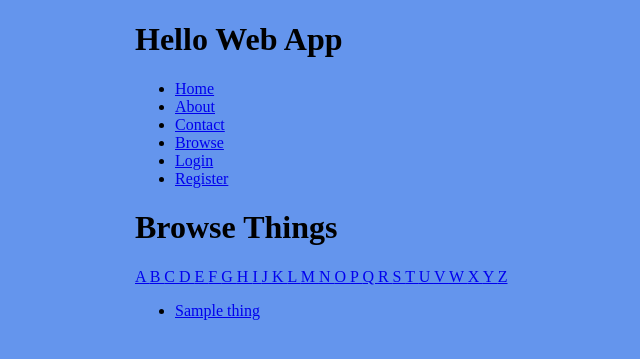
After one commit to robneal/hellowebapp, a Django app: page /browse/name/ in a window 1280 px wide. The commit adds this page. Shown: the top 359 px of the page, without its empty margins (25-665 px from the left). Run offline with Django 3.2, Linux system fonts and the light colour scheme; tables that the repository leaves empty hold one stand-in row (values such as "Sample post").

Commit message:
finished chapter 12

```diff
--- a/collection/templates/base.html
+++ b/collection/templates/base.html
@@ -24,6 +24,9 @@
                     <li>
                         <a href="{% url 'contact' %}">Contact</a>
                     </li>
+                    <li>
+                        <a href="{% url 'browse' %}">Browse</a>
+                    </li>
                     {% if user.is_authenticated %}
                         <li>
                             <a href="{% url 'auth_logout' %}">Logout</a>
--- /dev/null
+++ b/collection/templates/search/search.html
@@ -0,0 +1,30 @@
+{% extends 'base.html' %}
+{% block title %}
+    Browse - {{ block.super }}
+{% endblock title %}
+
+{% block content %}
+    <h1>
+        Browse Things{% if initial %} Starting with
+        '{{ initial|title }}'{% endif %}
+    </h1>
+
+    {% for letter in 'abcdefghijklmnopqrstuvwxyz' %}
+    <a href="{% url 'browse_by_name' initial=letter %}"
+    {% if initial == letter %}class="active"{% endif %}>
+        {{ letter|upper }}
+    </a>
+    {% endfor %}
+
+    {% for thing in things %}
+    <ul>
+        <li>
+            <a href="{% url 'thing_detail' slug=thing.slug %}">
+                {{ thing.name }}
+            </a>
+        </li>
+    </ul>
+    {% empty %}
+    <p>Sorry, no results!</p>
+    {% endfor %}
+{% endblock content %}
--- a/collection/views.py
+++ b/collection/views.py
@@ -87,3 +87,16 @@ def create_thing(request):
 	return render(request, 'things/create_thing.html', {
 		'form': form,
 	})
+
+
+def browse_by_name(request, initial=None):
+    if initial:
+        things = Thing.objects.filter(name__istartswith=initial)
+        things = things.order_by('name')
+    else:
+        things = Thing.objects.all().order_by('name')
+
+    return render(request, 'search/search.html', {
+        'things': things,
+        'initial': initial,
+    })
--- a/hellowebapp/urls.py
+++ b/hellowebapp/urls.py
@@ -17,7 +17,10 @@ from collection import views
 from collection.backends import MyRegistrationView
 from django.conf.urls import url, include
 from django.contrib import admin
-from django.views.generic import TemplateView
+# added RedirectView to this import statement
+from django.views.generic import (TemplateView,
+    RedirectView,
+)
 from django.contrib.auth.views import (
    password_reset,
    password_reset_done,
@@ -31,6 +34,8 @@ urlpatterns = [
     url(r'^about/$', TemplateView.as_view(template_name='about.html'), name='about'),
     url(r'^contact/$', TemplateView.as_view(template_name='contact.html'), name='contact'),
 
+
+    url(r'^things/$', RedirectView.as_view(pattern_name='browse', permanent=True)),
     url(r'^things/(?P<slug>[-\w]+)/$', views.thing_detail, name='thing_detail'),
 
     url(r'^things/(?P<slug>[-\w]+)/edit/$', views.edit_thing, name='edit_thing'),
@@ -38,6 +43,12 @@ urlpatterns = [
 
     url(r'^accounts/register/$', MyRegistrationView.as_view(), name='registration_register'), # I edited
     url(r'^accounts/create_thing/$', views.create_thing, name='registration_create_thing'),
+
+
+    # our new redirect view
+    url(r'^browse/$', RedirectView.as_view(pattern_name='browse', permanent=True)),
+    url(r'^browse/name/$', views.browse_by_name, name='browse'),
+    url(r'^browse/name/(?P<initial>[-\w]+)/$', views.browse_by_name, name='browse_by_name'),
 
     # the new password reset URLs
     url(r'^accounts/password/reset/$',
```
Also changed, not shown: README.md.
